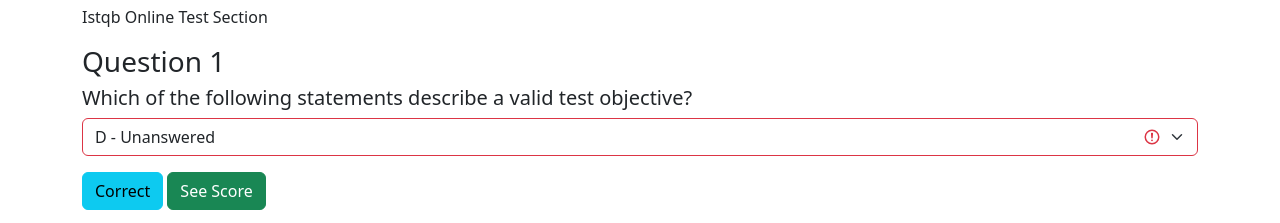
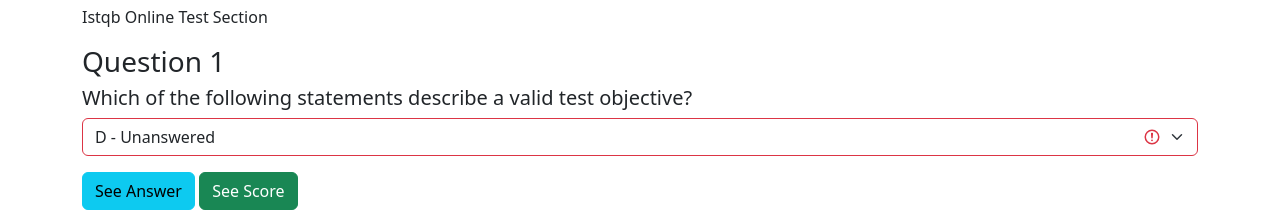
Before and after one commit to JoseQA81/ISTQB-online-test1, a plain HTML site: page index.html in a window 1280 px wide. Shown: the part 557-780 px from the top of the page. Drawn offline with nearby package versions, Linux system fonts and the light colour scheme.

Commit message:
another change in the buttons

```diff
--- a/index.html
+++ b/index.html
@@ -72,7 +72,7 @@
 
                     </div>
 
-                    <button type="button" class="btn btn-info" onclick="showAnswer()">Correct</button>
+                    <button type="button" class="btn btn-info" onclick="showAnswer()">See Answer</button>
                     <button type="button" class="btn btn-success" onclick="seeScore()">See Score</button>
 
                 </form>
```
